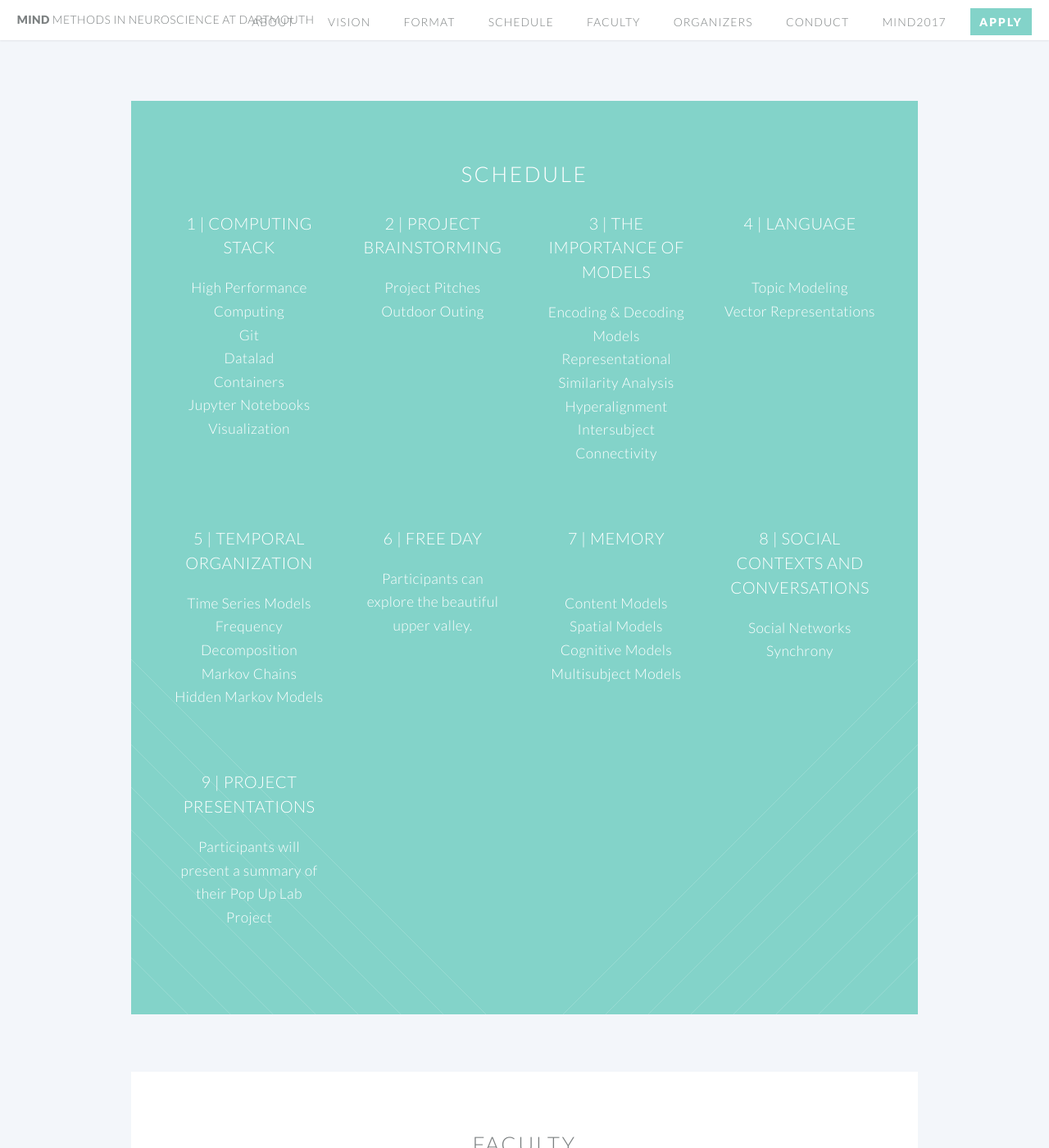
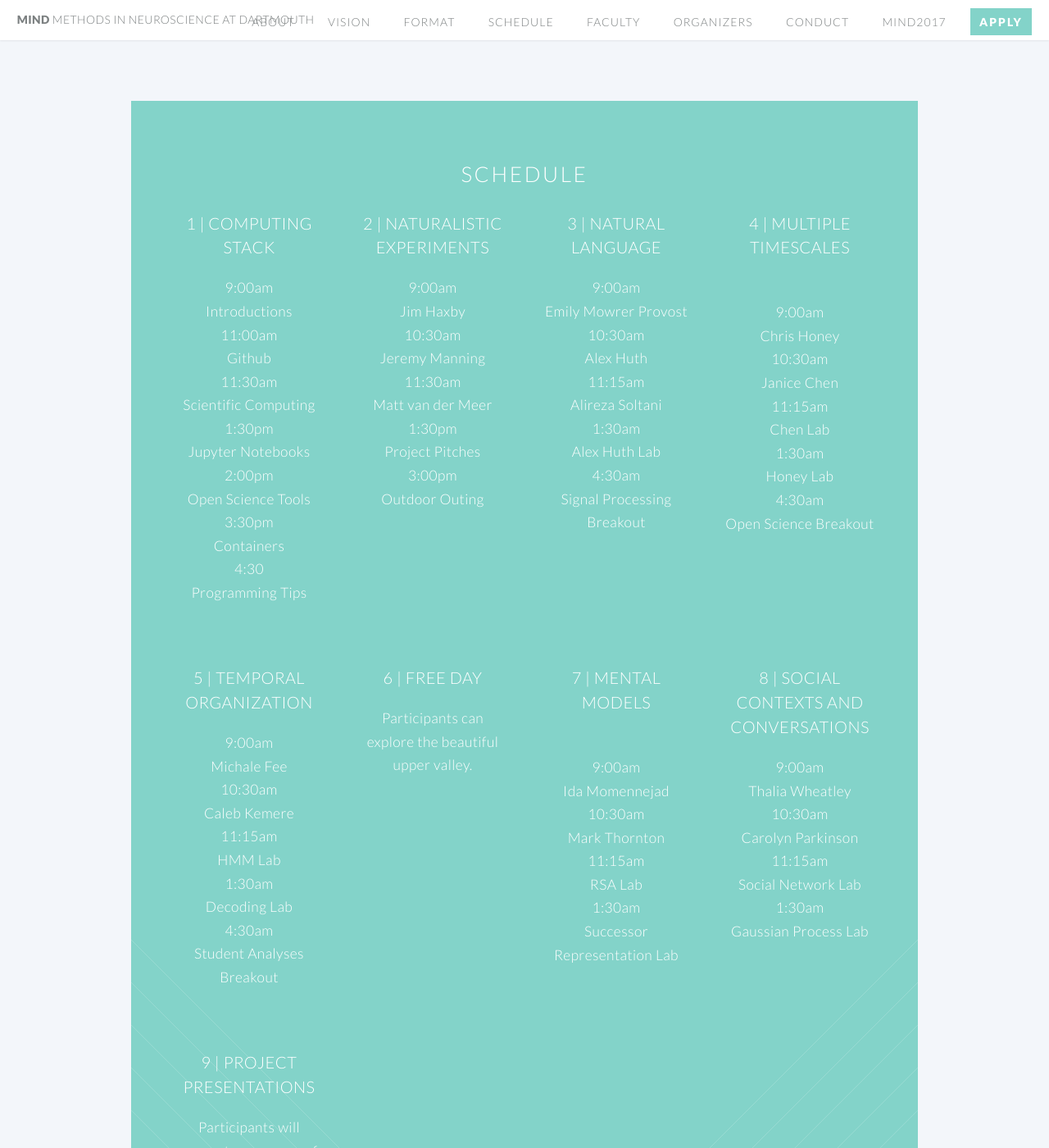
Before and after one commit to Summer-MIND/Summer-MIND.github.io, a Jekyll site: the page built from index.html, in a window 1280 px wide and 1400 px high, scrolled down 1929 px. Shown: the whole window at 82% size. Built offline with Jekyll 4.4.1, drawn with Linux system fonts in a browser that asks for light colours; comment, search, counter and statistics services are not loaded.

Commit message:
updated schedule

```diff
--- a/index.html
+++ b/index.html
@@ -66,46 +66,54 @@ layout: landing-page
 										<h3>1 | Computing Stack</h3>
 									</header>
 									<ul>
-										<li>High Performance Computing</li>
-										<li>Git</li>
-										<li>Datalad</li>
-										<li>Containers</li>
-										<li>Jupyter Notebooks</li>
-										<li>Visualization</li>
+										<li>9:00am<br>Introductions</li>
+										<li>11:00am<br>Github</li>
+										<li>11:30am<br>Scientific Computing</li>
+										<li>1:30pm<br>Jupyter Notebooks</li>
+										<li>2:00pm<br>Open Science Tools</li>
+										<li>3:30pm<br>Containers</li>
+										<li>4:30<br>Programming Tips</li>
 									</ul>
 								</section>
 							</div>
 						<div class="3u">
 							<section>
 								<header>
-									<h3>2 | Project Brainstorming</h3>
+									<h3>2 | Naturalistic Experiments</h3>
 								</header>
 								<ul>
-									<li>Project Pitches</li>
-									<li>Outdoor Outing</li>
+									<li>9:00am<br>Jim Haxby</li>
+									<li>10:30am<br>Jeremy Manning</li>
+									<li>11:30am<br>Matt van der Meer</li>
+									<li>1:30pm<br>Project Pitches</li>
+									<li>3:00pm<br>Outdoor Outing</li>
 							</section>
 						</div>
             <div class="3u">
 							<section>
 								<header>
-									<h3>3 | The Importance of Models</h3>
+									<h3>3 | Natural Language</h3>
 								</header>
 								<ul>
-									<li>Encoding & Decoding Models</li>
-									<li>Representational Similarity Analysis</li>
-									<li>Hyperalignment</li>
-									<li>Intersubject Connectivity</li>
+									<li>9:00am<br>Emily Mowrer Provost</li>
+									<li>10:30am<br>Alex Huth</li>
+									<li>11:15am<br>Alireza Soltani</li>
+									<li>1:30am<br>Alex Huth Lab</li>
+									<li>4:30am<br>Signal Processing Breakout</li>
 								</ul>
 							</section>
 						</div>
 						<div class="3u">
 							<section>
 								<header>
-									<h3>4 | Language<br><br></h3>
+									<h3>4 | Multiple Timescales<br><br></h3>
 								</header>
 								<ul>
-									<li>Topic Modeling</li>
-									<li>Vector Representations</li>
+									<li>9:00am<br>Chris Honey</li>
+									<li>10:30am<br>Janice Chen</li>
+									<li>11:15am<br>Chen Lab</li>
+									<li>1:30am<br>Honey Lab</li>
+									<li>4:30am<br>Open Science Breakout</li>
 								</ul>
 							</section>
 						</div>
@@ -118,10 +126,11 @@ layout: landing-page
 									<h3>5 | Temporal Organization</h3>
 								</header>
 									<ul>
-										<li>Time Series Models</li>
-										<li>Frequency Decomposition</li>
-										<li>Markov Chains</li>
-										<li>Hidden Markov Models</li>
+										<li>9:00am<br>Michale Fee</li>
+										<li>10:30am<br>Caleb Kemere</li>
+										<li>11:15am<br>HMM Lab</li>
+										<li>1:30am<br>Decoding Lab</li>
+										<li>4:30am<br>Student Analyses Breakout</li>
 								</ul>
 							</section>
 						</div>
@@ -138,14 +147,14 @@ layout: landing-page
             <div class="3u">
 							<section>
 								<header>
-									<h3>7 | Memory<br><br></h3>
+									<h3>7 | Mental Models<br><br></h3>
 								</header>
 								<ul>
-									<li>Content Models</li>
-									<li>Spatial Models</li>
-									<li>Cognitive Models</li>
-									<li>Multisubject Models</li>
-								</ul>
+									<li>9:00am<br>Ida Momennejad</li>
+									<li>10:30am<br>Mark Thornton</li>
+									<li>11:15am<br>RSA Lab</li>
+									<li>1:30am<br>Successor Representation Lab</li>
+							</ul>
 							</section>
 						</div>
 
@@ -155,9 +164,11 @@ layout: landing-page
 									<h3>8 | Social Contexts and Conversations</h3>
 								</header>
 								<ul>
-									<li>Social Networks</li>
-									<li>Synchrony</li>
-								</ul>
+									<li>9:00am<br>Thalia Wheatley</li>
+									<li>10:30am<br>Carolyn Parkinson</li>
+									<li>11:15am<br>Social Network Lab</li>
+									<li>1:30am<br>Gaussian Process Lab</li>
+							</ul>
 							</section>
 						</div>
 					</div>
```
